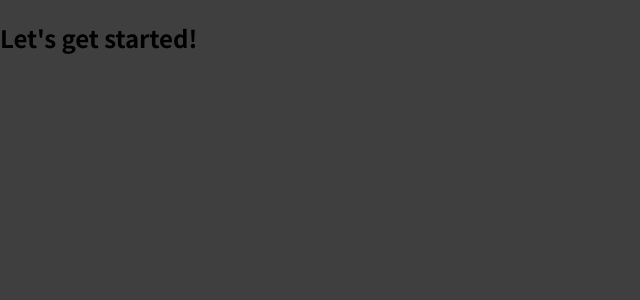
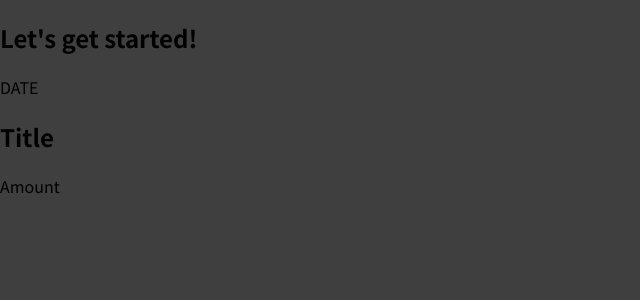
Before and after one commit to veja947/react_2021, a JavaScript app: page / in a window 1280 px wide. Shown: the top 300 px of the page, without its empty margins (0-640 px from the left). Built offline with nearby package versions, Linux system fonts and the light colour scheme.

Commit message:
first component

```diff
--- a/src/App.js
+++ b/src/App.js
@@ -1,7 +1,12 @@
+
+import ExpenseItem from "./components/ExpenseItem";
+
+
 function App() {
   return (
     <div>
       <h2>Let's get started!</h2>
+        <ExpenseItem></ExpenseItem>
     </div>
   );
 }
--- /dev/null
+++ b/src/components/ExpenseItem.js
@@ -0,0 +1,11 @@
+function ExpenseItem() {
+    return (<div>
+        <div>DATE</div>
+        <div>
+            <h2>Title</h2>
+            <div>Amount</div>
+        </div>
+    </div>);
+}
+
+export default ExpenseItem;
```
Also changed, not shown: 1 other file (tests, documents, lock files or other folders).
